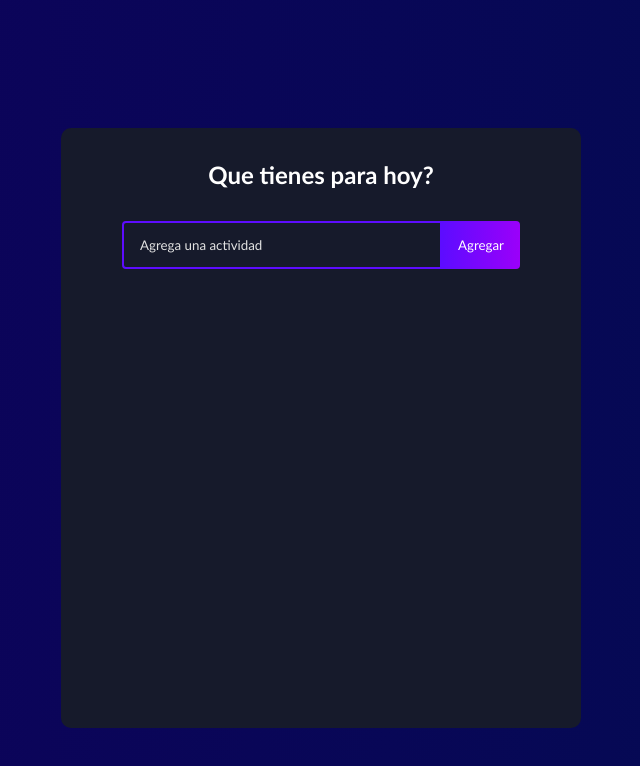
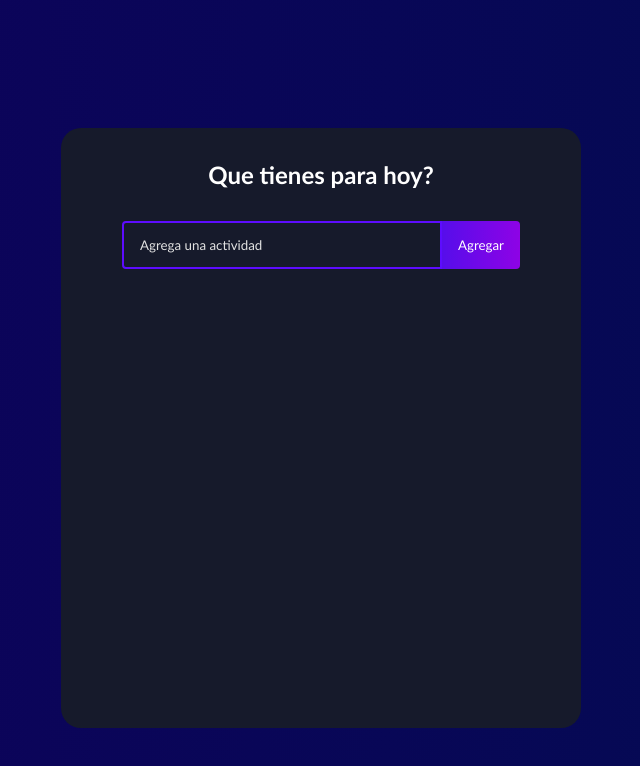
Before and after one commit to Luisdxvid/todo-list, a React (Create React App) app: page / in a window 1280 px wide. In both pictures the pointer is over the button "Agregar". Shown: the top 766 px of the page, without its empty margins (319-959 px from the left). Built offline with nearby package versions, Linux system fonts and the light colour scheme.

Commit message:
Hover to button

```diff
--- a/src/App.css
+++ b/src/App.css
@@ -18,7 +18,7 @@ body {
   background: #161a2b;
   text-align: center;
   margin: 128px auto;
-  border-radius: 10px;
+  border-radius: 20px;
   padding-bottom: 32px;
 }
 
@@ -64,6 +64,14 @@ h1 {
   );
   color: #fff;
   text-transform: capitalize;
+}
+
+.todo-button:hover {
+  background: linear-gradient(
+    90deg,
+    rgba(93, 12, 255, 0.9) 0%,
+    rgba(155, 0, 250, 0.9) 100%
+  );
 }
 
 .todo-input.edit {
```
